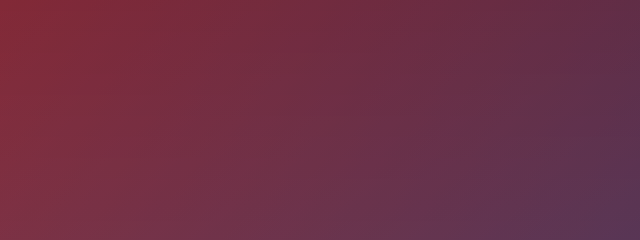
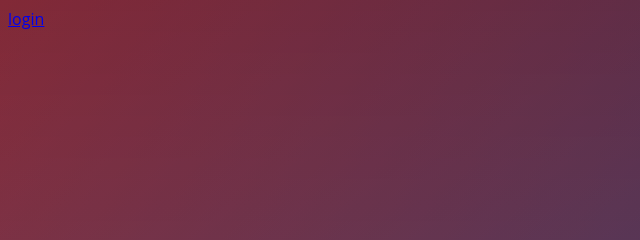
Before and after one commit to adnan-faiz27/IEEE, a plain HTML site: page index.html in a window 1280 px wide. Shown: the top 240 px of the page, 0-640 px from the left. Drawn offline with Linux system fonts and the light colour scheme.

Commit message:
Update index.html

```diff
--- a/index.html
+++ b/index.html
@@ -7,6 +7,7 @@
     <link rel="stylesheet" href="style.css">
 </head>
 <body>
+    <a href="login.html" style="colour: burlywood;">login</a>
    <div class="login" >
    <h1>Sign Up</h1>
    <form action="" method="post">
```
